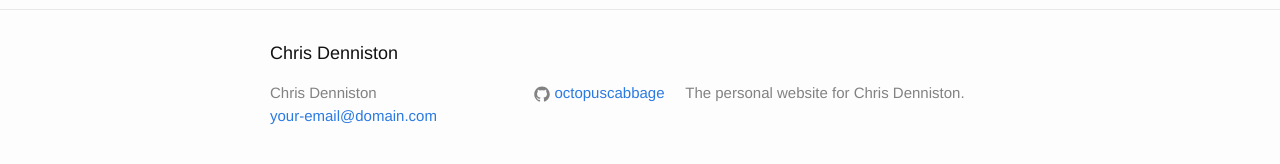
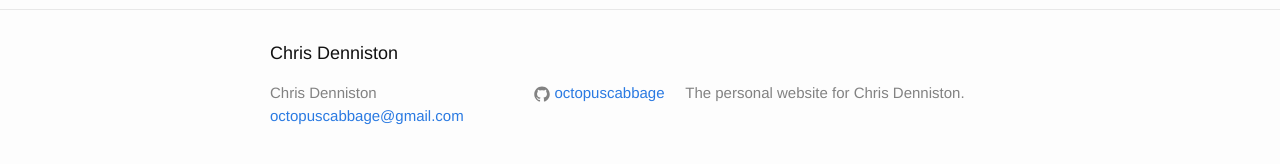
Before and after one commit to octopuscabbage/octopuscabbage.github.io, a Jekyll site: the page built from about.md, in a window 1280 px wide. Shown: the part 560-724 px from the top of the page. Built offline with Jekyll 4.4.1, drawn with Linux system fonts in a browser that asks for light colours.

Commit message:
added email

```diff
--- a/_config.yml
+++ b/_config.yml
@@ -7,7 +7,7 @@
 
 # Site settings
 title: Chris Denniston
-email: your-email@domain.com
+email: octopuscabbage@gmail.com
 description: > # this means to ignore newlines until "baseurl:"
         The personal website for Chris Denniston.
 baseurl: "" # the subpath of your site, e.g. /blog
```
